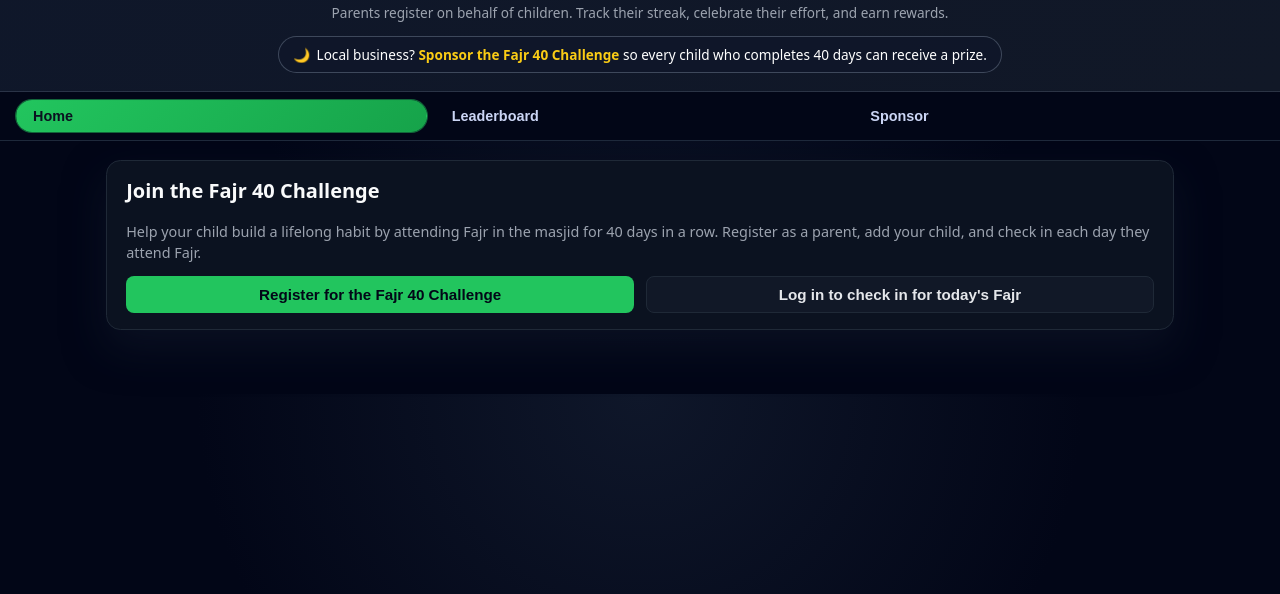
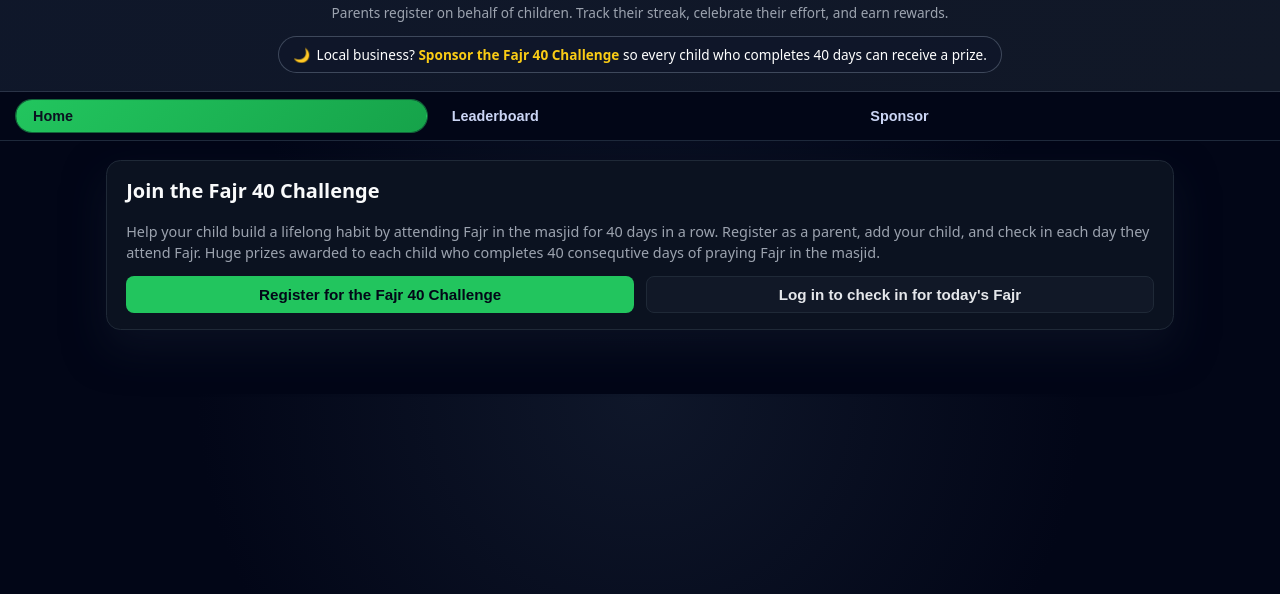
Before and after one commit to mzayub01/fajr40-app, a website: page public/index.html in a window 1280 px wide. Shown: the part 94-688 px from the top of the page. Drawn offline with Linux system fonts and the light colour scheme; no server answers.

```diff
--- a/public/index.html
+++ b/public/index.html
@@ -406,7 +406,7 @@
         <h2>Join the Fajr 40 Challenge</h2>
         <p class="home-intro">
           Help your child build a lifelong habit by attending Fajr in the masjid for 40 days in a row.
-          Register as a parent, add your child, and check in each day they attend Fajr.
+          Register as a parent, add your child, and check in each day they attend Fajr. Huge prizes awarded to each child who completes 40 consequtive days of praying Fajr in the masjid.
         </p>
 
         <!-- Intro buttons: forms hidden until user clicks -->
```
